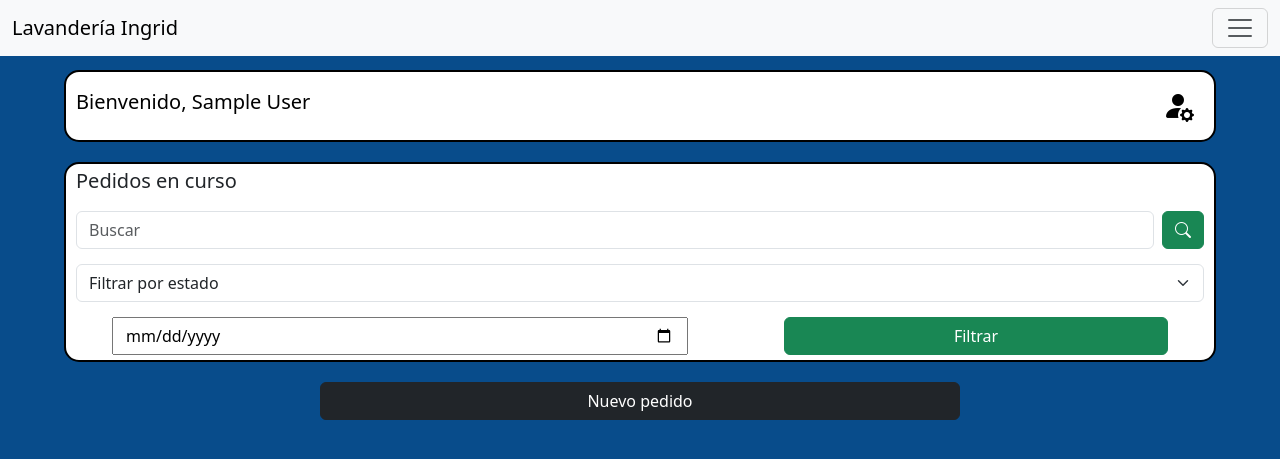
After one commit to SalbornozD/LaundryManageApp, a Django app: page /home/ in a window 1280 px wide. The commit adds this page. Shown: the top 459 px of the page. Run offline with Django 5.2, Linux system fonts and the light colour scheme; the visitor is signed in with stand-in values (Sample User, id 1); some web fonts are replaced.

Commit message:
Avance home usuario

```diff
--- a/main/static/main/css/style.css
+++ b/main/static/main/css/style.css
@@ -1,8 +1,14 @@
 @import url('https://fonts.googleapis.com/css2?family=Lemon&family=Poetsen+One&display=swap');
+
+body{
+    background-color: rgb(8, 76, 139);
+}
 
 h1{
     font-family: "Lemon", serif;
 }
+
+/* Estilos página index */
 
 #pg-index{
     min-height: 100vh;
@@ -13,9 +19,8 @@ h1{
     background-size: cover;
     display: flex;
     flex-flow: column nowrap;
-    justify-content: space-between;
+    justify-content: space-evenly;
     align-items: center;
-    padding: 8vh 0;
 }
 
 #pg-index h1{
@@ -52,3 +57,53 @@ h1{
 #pg-index form .button-panel .link:hover{
     color: black;
 }
+
+/* Estilos página home */
+
+.widget-container{
+    width: 90%;
+    height: fit-content;
+    background-color: white;
+    border: 2px black solid;
+    border-radius: 15px;
+    padding: 5px 10px;
+}
+
+#pg-home{
+    margin: 70px 0 0 ;
+    display: flex;
+    flex-flow: column;
+    align-items: center;
+    gap: 20px;
+}
+
+#pg-home .user-container{
+    display: flex;
+    flex-flow: row nowrap;
+    justify-content: space-between;
+    align-items: center;
+    color: black;
+}
+
+#pg-home .user-container h5 span{
+    white-space: nowrap;
+}
+
+#pg-home .user-container a{
+    font-size: xx-large;
+    color: black;
+    padding: 5px 10px;
+}
+
+#pg-home .orders-container{
+    display: flex;
+    flex-flow: column nowrap;
+    align-self: center;
+    gap: 10px;
+}
+
+#pg-home .orders-container form{
+    display: flex;
+    flex-flow: column nowrap;
+    gap: 15px;
+}
--- /dev/null
+++ b/main/templates/main/home.html
@@ -0,0 +1,43 @@
+{% extends 'main/utils/base.html' %}
+{% load static %}
+
+{% block content %}
+{% include 'main/utils/navbar.html' %}
+<main id="pg-home">
+    <div class="user-container widget-container">
+        <h5>Bienvenido, <span>{{user.first_name}} {{user.last_name}}</span></h5>
+        <a href="">
+            <i class="bi bi-person-fill-gear"></i>
+        </a>
+    </div>
+    <div class="orders-container widget-container">
+        <h5>Pedidos en curso</h5>
+        <form action="">
+            <div class="d-flex">
+                <input class="form-control me-2" type="search" placeholder="Buscar" aria-label="Search">
+                <button class="btn btn-success" type="submit"><i class="bi bi-search"></i></button>
+            </div>
+            <div>
+                <select class="form-select" aria-label="Default select example">
+                    <option selected>Filtrar por estado</option>
+                    <option value="1">En proceso</option>
+                    <option value="2">Por entregar</option>
+                </select>
+            </div>
+            <div class="row justify-content-center">
+                <input type="date" class="col-6">
+                <div class="col-1"></div>
+                <input type="submit" class="btn btn-success col-4" value="Filtrar">
+            </div>
+        </form>
+    </div>
+    <div class="d-grid gap-2 col-6 mx-auto">
+        <a href="" class="btn btn-dark">
+            Nuevo pedido
+        </a>
+    </div>
+
+</main>
+
+
+{% endblock %}
--- a/main/templates/main/utils/base.html
+++ b/main/templates/main/utils/base.html
@@ -7,6 +7,7 @@
     <meta name="viewport" content="width=device-width, initial-scale=1.0">
     <title>{{title}}</title>
     <link href="https://cdn.jsdelivr.net/npm/bootstrap@5.3.3/dist/css/bootstrap.min.css" rel="stylesheet" integrity="sha384-QWTKZyjpPEjISv5WaRU9OFeRpok6YctnYmDr5pNlyT2bRjXh0JMhjY6hW+ALEwIH" crossorigin="anonymous">
+    <link href="https://cdn.jsdelivr.net/npm/bootstrap-icons/font/bootstrap-icons.css" rel="stylesheet">
     <link rel="stylesheet" href="{% static 'main/css/style.css' %}">
 </head>
 <body>
--- /dev/null
+++ b/main/templates/main/utils/navbar.html
@@ -0,0 +1,42 @@
+<nav class="navbar bg-body-tertiary fixed-top">
+    <div class="container-fluid">
+        <a class="navbar-brand" href="#">Lavandería Ingrid</a>
+        <button class="navbar-toggler" type="button" data-bs-toggle="offcanvas" data-bs-target="#offcanvasNavbar"
+            aria-controls="offcanvasNavbar" aria-label="Toggle navigation">
+            <span class="navbar-toggler-icon"></span>
+        </button>
+        <div class="offcanvas offcanvas-end" tabindex="-1" id="offcanvasNavbar" aria-labelledby="offcanvasNavbarLabel">
+            <div class="offcanvas-header">
+                <h5 class="offcanvas-title" id="offcanvasNavbarLabel">Lavandería Ingrid</h5>
+                <button type="button" class="btn-close" data-bs-dismiss="offcanvas" aria-label="Close"></button>
+            </div>
+            <div class="offcanvas-body">
+                <ul class="navbar-nav justify-content-end flex-grow-1 pe-3">
+                    <li class="nav-item">
+                        <a class="nav-link active" aria-current="page" href="#">Home</a>
+                    </li>
+                    <li class="nav-item">
+                        <a class="nav-link" href="#">Link</a>
+                    </li>
+                    <li class="nav-item dropdown">
+                        <a class="nav-link dropdown-toggle" href="#" role="button" data-bs-toggle="dropdown"
+                            aria-expanded="false">
+                            Dropdown
+                        </a>
+                        <ul class="dropdown-menu">
+                            <li><a class="dropdown-item" href="#">Action</a></li>
+                            <li><a class="dropdown-item" href="#">Another action</a></li>
+                            <li>
+                                <hr class="dropdown-divider">
+                            </li>
+                            <li><a class="dropdown-item" href="#">Something else here</a></li>
+                        </ul>
+                    </li>
+                    <li class="nav-item">
+                        <a class="nav-link" aria-current="page" href="#">Cerrar sesión</a>
+                    </li>
+                </ul>
+            </div>
+        </div>
+    </div>
+</nav>
--- a/main/urls.py
+++ b/main/urls.py
@@ -1,6 +1,7 @@
 from django.urls import path
-from .views import index
+from .views import index, home
 
 urlpatterns = [
     path("", index, name="index"),
+    path("home/", home, name="home"),
 ]
--- a/main/views.py
+++ b/main/views.py
@@ -1,6 +1,7 @@
-from django.shortcuts import render
+from django.shortcuts import render, redirect
 from .forms import LoginForm
 from django.contrib.auth import authenticate, login, logout
+from django.contrib.auth.decorators import login_required
 from django.contrib.auth.models import User
 
 
@@ -25,12 +26,22 @@ def index(request):
                     if user is None: data["error_message"] = "El nombre de usuario o la contraseña no son correctos."
 
                     else:
-                        print("Exito")
+                        return redirect('home')
 
             except User.DoesNotExist:
                 data["error_message"] = "El nombre de usuario o la contraseña no son correctos."
+
     else:
         login_form = LoginForm()
 
     data["form"] = login_form
     return render(request, 'main/index.html', data)
+
+@login_required
+def home(request):
+    data = {}
+    data['user'] = request.user
+
+
+
+    return render(request, 'main/home.html', {})
```
Also changed, not shown: README.md, order_management_module/urls.py (added).
